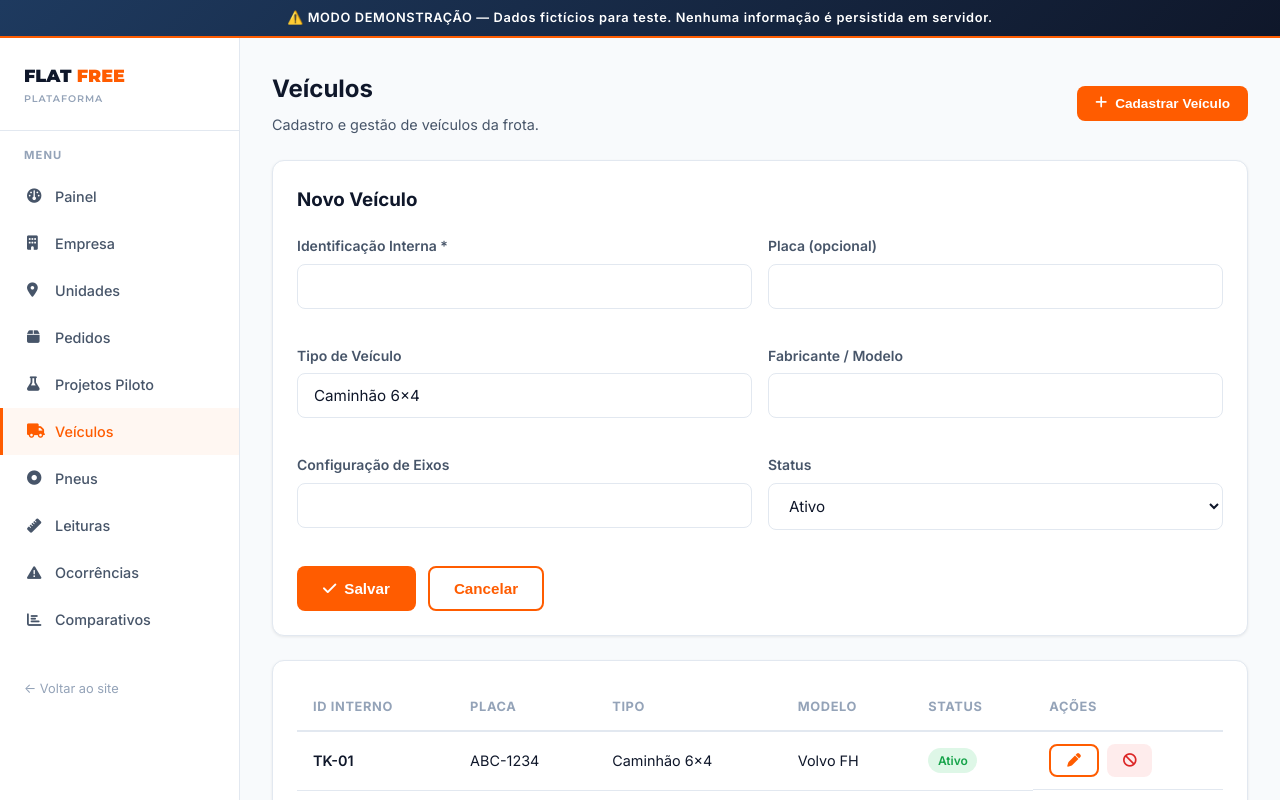
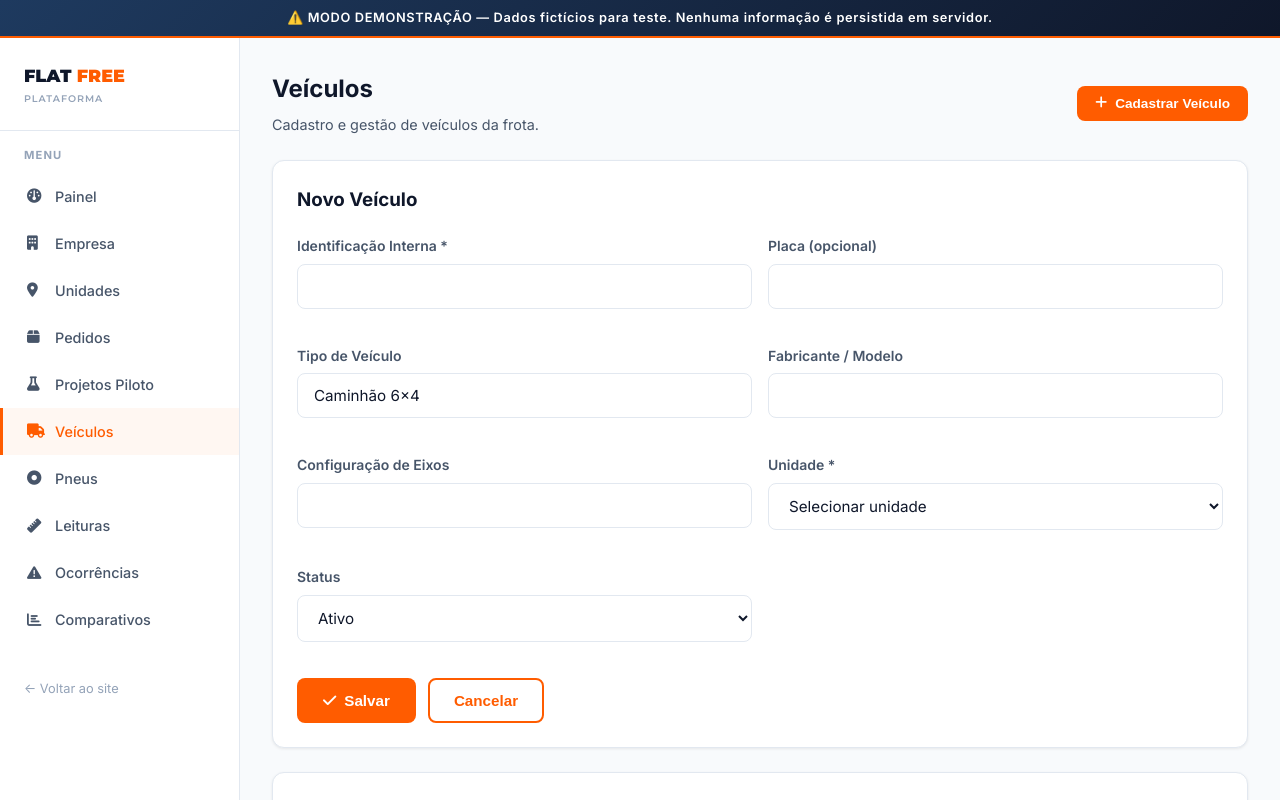
Before and after one commit to vicgouveia-cloud/flat-free-brasil, a Next.js app: page /app/veiculos in a window 1280 px wide. Both pictures are taken after a click on the button "Cadastrar Veículo". Shown: the top 800 px of the page. Built offline with nearby package versions, Linux system fonts and the light colour scheme.

Commit message:
feat(vehicles): link vehicles to units

```diff
--- a/app/app/veiculos/page.tsx
+++ b/app/app/veiculos/page.tsx
@@ -1,10 +1,11 @@
 'use client'
 import { useEffect, useState } from 'react'
-import { getVehicles, saveVehicles, uuid } from '@/lib/storage'
-import type { Vehicle, VehicleStatus } from '@/lib/types'
+import { getUnits, getVehicles, saveVehicles, uuid } from '@/lib/storage'
+import type { Unit, Vehicle, VehicleStatus } from '@/lib/types'
 
 const EMPTY_VEHICLE: Omit<Vehicle, 'id'> = {
   companyId: 'demo-company-1',
+  unitId: '',
   identificacaoInterna: '',
   placa: '',
   tipo: 'Caminhão 6x4',
@@ -21,11 +22,15 @@ const statusLabels: Record<VehicleStatus, { label: string; cls: string }> = {
 
 export default function VeiculosPage() {
   const [vehicles, setVehicles] = useState<Vehicle[]>([])
+  const [units, setUnits] = useState<Unit[]>([])
   const [editing, setEditing] = useState<Vehicle | null>(null)
   const [form, setForm] = useState(EMPTY_VEHICLE)
   const [showForm, setShowForm] = useState(false)
 
-  useEffect(() => { setVehicles(getVehicles()) }, [])
+  useEffect(() => {
+    setVehicles(getVehicles())
+    setUnits(getUnits())
+  }, [])
 
   function openNew() {
     setEditing(null)
@@ -35,12 +40,21 @@ export default function VeiculosPage() {
 
   function openEdit(v: Vehicle) {
     setEditing(v)
-    setForm({ companyId: v.companyId, identificacaoInterna: v.identificacaoInterna, placa: v.placa || '', tipo: v.tipo, fabricanteModelo: v.fabricanteModelo || '', configuracaoEixos: v.configuracaoEixos || '', status: v.status })
+    setForm({
+      companyId: v.companyId,
+      unitId: v.unitId || '',
+      identificacaoInterna: v.identificacaoInterna,
+      placa: v.placa || '',
+      tipo: v.tipo,
+      fabricanteModelo: v.fabricanteModelo || '',
+      configuracaoEixos: v.configuracaoEixos || '',
+      status: v.status,
+    })
     setShowForm(true)
   }
 
   function handleSave() {
-    if (!form.identificacaoInterna) return
+    if (!form.identificacaoInterna.trim() || !form.unitId) return
     let updated: Vehicle[]
     if (editing) {
       updated = vehicles.map(v => v.id === editing.id ? { ...editing, ...form } : v)
@@ -85,6 +99,20 @@ export default function VeiculosPage() {
               </div>
             ))}
             <div className="form-group">
+              <label className="form-label">Unidade *</label>
+              <select
+                className="form-control"
+                required
+                value={form.unitId || ''}
+                onChange={e => setForm(p => ({ ...p, unitId: e.target.value }))}
+              >
+                <option value="">Selecionar unidade</option>
+                {units.map(unit => (
+                  <option key={unit.id} value={unit.id}>{unit.nome}</option>
+                ))}
+              </select>
+            </div>
+            <div className="form-group">
               <label className="form-label">Status</label>
               <select className="form-control" value={form.status} onChange={e => setForm(p => ({ ...p, status: e.target.value as VehicleStatus }))}>
                 <option value="ativo">Ativo</option>
@@ -102,13 +130,14 @@ export default function VeiculosPage() {
 
       <div className="card">
         <table className="table">
-          <thead><tr><th>ID Interno</th><th>Placa</th><th>Tipo</th><th>Modelo</th><th>Status</th><th>Ações</th></tr></thead>
+          <thead><tr><th>ID Interno</th><th>Unidade</th><th>Placa</th><th>Tipo</th><th>Modelo</th><th>Status</th><th>Ações</th></tr></thead>
           <tbody>
             {vehicles.length === 0 ? (
-              <tr><td colSpan={6} style={{ textAlign: 'center', color: 'var(--text-muted)', padding: '2rem' }}>Nenhum veículo cadastrado.</td></tr>
+              <tr><td colSpan={7} style={{ textAlign: 'center', color: 'var(--text-muted)', padding: '2rem' }}>Nenhum veículo cadastrado.</td></tr>
             ) : vehicles.map(v => (
               <tr key={v.id}>
                 <td style={{ fontWeight: 600 }}>{v.identificacaoInterna}</td>
+                <td>{units.find(unit => unit.id === v.unitId)?.nome || 'Sem unidade'}</td>
                 <td>{v.placa || '—'}</td>
                 <td>{v.tipo}</td>
                 <td>{v.fabricanteModelo || '—'}</td>
--- a/lib/demo-data.ts
+++ b/lib/demo-data.ts
@@ -34,6 +34,7 @@ export const DEMO_VEHICLES: Vehicle[] = [
   {
     id: 'veh-001',
     companyId: 'demo-company-1',
+    unitId: 'unit-001',
     identificacaoInterna: 'TK-01',
     placa: 'ABC-1234',
     tipo: 'Caminhão 6x4',
@@ -44,6 +45,7 @@ export const DEMO_VEHICLES: Vehicle[] = [
   {
     id: 'veh-002',
     companyId: 'demo-company-1',
+    unitId: 'unit-001',
     identificacaoInterna: 'TK-02',
     placa: 'DEF-5678',
     tipo: 'Caminhão 6x4',
--- a/lib/types.ts
+++ b/lib/types.ts
@@ -25,6 +25,7 @@ export type VehicleStatus = 'ativo' | 'inativo' | 'em_manutencao'
 export interface Vehicle {
   id: string
   companyId: string
+  unitId?: string
   identificacaoInterna: string
   placa?: string
   tipo: string
```
